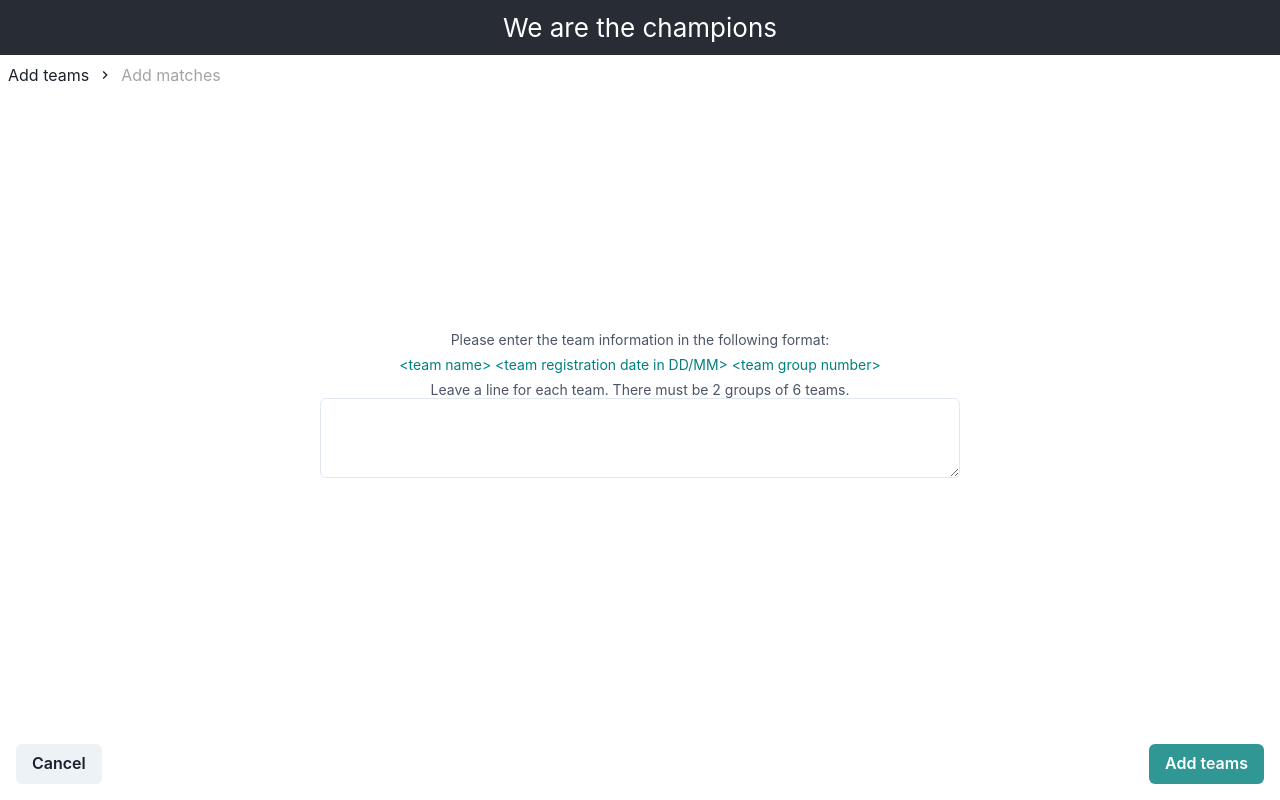
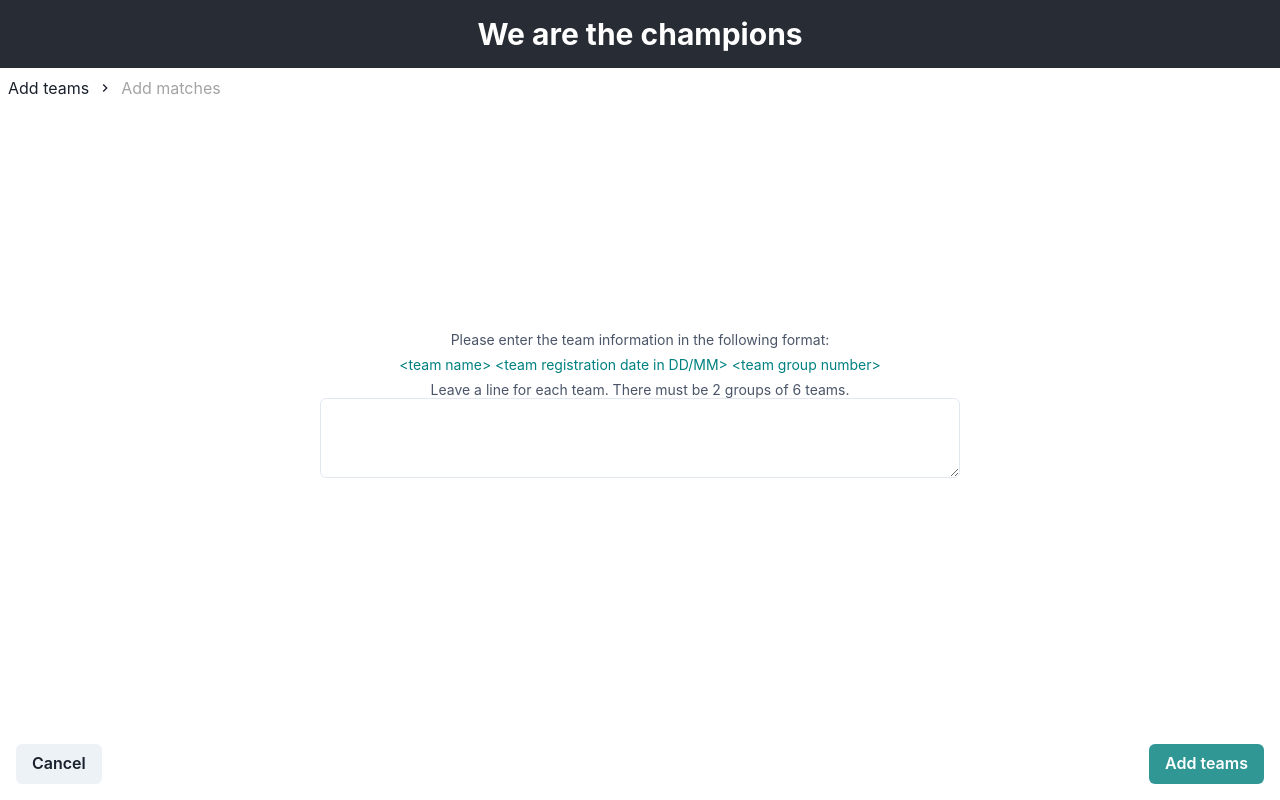
Before and after one commit to jerrylchong/we-are-the-champs-frontend, a React (Create React App) app: page /add in a window 1280 px wide. Built offline with nearby package versions, Linux system fonts and the light colour scheme; no server answers.

Commit message:
Adjust text

```diff
--- a/src/App.css
+++ b/src/App.css
@@ -12,7 +12,7 @@
   justify-content: center;
   font-size: calc(10px + 2vmin);
   color: white;
-  padding: 0.5rem 0;
+  padding: 1rem 0;
   text-align: center;
 }
 
--- a/src/App.js
+++ b/src/App.js
@@ -1,3 +1,4 @@
+import { Heading } from "@chakra-ui/react";
 import React, { Suspense } from "react";
 import { Navigate, Route, Routes } from "react-router-dom";
 
@@ -10,7 +11,9 @@ const DataInputPage = React.lazy(() => import("./dataInput/DataInput"));
 function App() {
   return (
     <div className="App">
-      <header className="App-header">We are the champions</header>
+      <Heading className="App-header" fontSize="3xl">
+        We are the champions
+      </Heading>
       <div className="App-content">
         <Suspense fallback={<Loader />}>
           <Routes>
--- a/src/home/components/Empty.js
+++ b/src/home/components/Empty.js
@@ -17,8 +17,12 @@ const Empty = () => {
         opacity={0.5}
         filter="grayscale(100%)"
       />
-      <Text>No teams were found</Text>
-      <Button className="Home-empty-btn" onClick={() => navigate("/add")}>
+      <Text>No teams have been added yet</Text>
+      <Button
+        className="Home-empty-btn"
+        colorScheme="teal"
+        onClick={() => navigate("/add")}
+      >
         Add teams
       </Button>
     </div>
```
